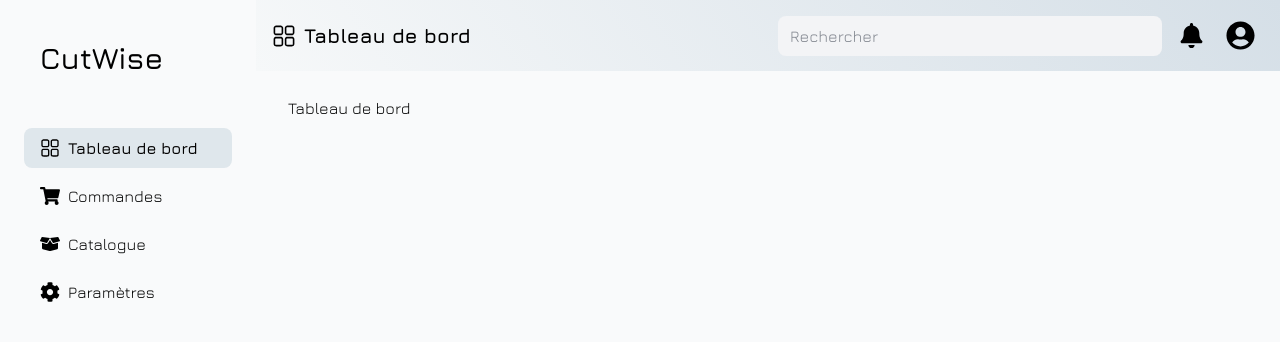
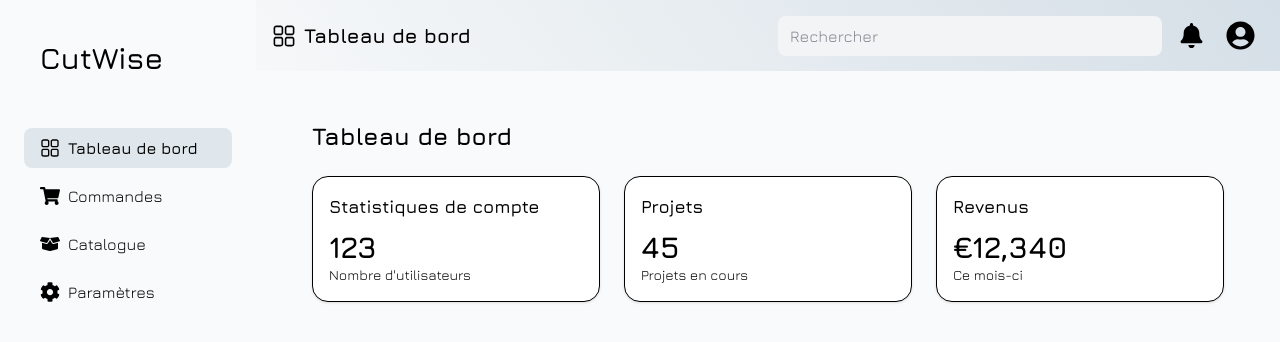
Before and after one commit to cjovignot/cutWise, a React (Vite) app in the folder frontend/: page / in a window 1280 px wide. Shown: the top 342 px of the page. Built offline with nearby package versions, Linux system fonts and the light colour scheme.

Commit message:
[v0.5.0] [MAJ] Dashboard cards + traductions

```diff
--- a/frontend/package.json
+++ b/frontend/package.json
@@ -1,7 +1,7 @@
 {
   "name": "frontend",
   "private": true,
-  "version": "0.4.3",
+  "version": "0.4.4",
   "type": "module",
   "scripts": {
     "dev": "vite",
--- a/frontend/src/components/Layout/BottomNavigation.tsx
+++ b/frontend/src/components/Layout/BottomNavigation.tsx
@@ -12,7 +12,7 @@ export default function BottomNavigation({
   const location = useLocation();
 
   const sections = [
-    { label: t("dashboard"), path: "/", icon: <RxDashboard size={20} /> },
+    { label: t("dashboard.title"), path: "/", icon: <RxDashboard size={20} /> },
     { label: t("orders"), path: "/orders", icon: <FaShoppingCart size={20} /> },
     { label: t("catalog"), path: "/catalog", icon: <FaBoxOpen size={20} /> },
     { label: t("settings"), path: "/settings", icon: <FaCog size={20} /> },
--- a/frontend/src/components/Layout/Header.tsx
+++ b/frontend/src/components/Layout/Header.tsx
@@ -3,7 +3,7 @@ import { FaBell, FaUserCircle } from "react-icons/fa";
 import type { IconType } from "react-icons";
 
 interface HeaderProps {
-  pageName?: string;
+  pageName?: object;
   icon?: IconType;
   className?: string;
 }
@@ -23,7 +23,7 @@ export default function Header({
       {/* Colonne 1 : titre avec icône */}
       <h2 className="items-center hidden col-span-3 text-xl font-bold md:flex md:w-full">
         {Icon && <Icon size={24} className="mr-2" />}
-        {t(`${pageName}`)}
+        {t(`${pageName}.title`)}
       </h2>
 
       {/* Colonne 3 : barre de recherche */}
--- a/frontend/src/components/Layout/SideBar.tsx
+++ b/frontend/src/components/Layout/SideBar.tsx
@@ -26,7 +26,7 @@ export default function Sidebar({ className = "" }: { className?: string }) {
             }`}
           >
             {Icon && <Icon size={20} />}
-            {t(page.label)}
+            {t(`${page.label}.title`)}
           </Link>
         );
       })}
--- a/frontend/src/i18n/en.json
+++ b/frontend/src/i18n/en.json
@@ -1,10 +1,35 @@
 {
-  "dashboard": "Dashboard",
-  "orders": "Orders",
-  "catalog": "Catalog",
+  "dashboard": {
+    "title": "Dashboard",
+    "dashboard_cards": {
+      "account_stats": {
+        "title": "Account Statistics",
+        "count_users": "Number of users"
+      },
+      "projects_stats": {
+        "title": "Projects",
+        "onGoingProjects": "Ongoing Projects"
+      },
+      "revenue_stats": {
+        "title": "Revenue",
+        "current_month": "This Month"
+      },
+      "recent_activity": "Recent Activity",
+      "usage_summary": "Usage Summary",
+      "settings_shortcut": "Settings Shortcut"
+    }
+  },
+  "orders": {
+    "title": "Orders"
+  },
+  "catalog": {
+    "title": "Catalog"
+  },
   "users": "Users",
   "projects": "Projects",
-  "settings": "Settings",
+  "settings": {
+    "title": "Settings"
+  },
   "search": "Search",
   "save": "Save",
   "avatar": "Avatar",
--- a/frontend/src/i18n/es.json
+++ b/frontend/src/i18n/es.json
@@ -1,10 +1,35 @@
 {
-  "dashboard": "Tablero",
-  "orders": "Pedidos",
-  "catalog": "Catálogo",
+  "dashboard": {
+    "title": "Tablero",
+    "dashboard_cards": {
+      "account_stats": {
+        "title": "Estadísticas de la cuenta",
+        "count_users": "Número de usuarios"
+      },
+      "projects_stats": {
+        "title": "Proyectos",
+        "onGoingProjects": "Proyectos en curso"
+      },
+      "revenue_stats": {
+        "title": "Ingresos",
+        "current_month": "Este mes"
+      },
+      "recent_activity": "Actividad reciente",
+      "usage_summary": "Resumen de uso",
+      "settings_shortcut": "Acceso directo a la configuración"
+    }
+  },
+  "orders": {
+    "title": "Pedidos"
+  },
+  "catalog": {
+    "title": "Catálogo"
+  },
   "users": "Usuarios",
   "projects": "Proyectos",
-  "settings": "Configuración",
+  "settings": {
+    "title": "Configuración"
+  },
   "search": "Buscar",
   "save": "Guardar",
   "avatar": "Avatar",
--- a/frontend/src/i18n/fr.json
+++ b/frontend/src/i18n/fr.json
@@ -1,10 +1,35 @@
 {
-  "dashboard": "Tableau de bord",
-  "orders": "Commandes",
-  "catalog": "Catalogue",
+  "dashboard": {
+    "title": "Tableau de bord",
+    "dashboard_cards": {
+      "account_stats": {
+        "title": "Statistiques de compte",
+        "count_users": "Nombre d'utilisateurs"
+      },
+      "projects_stats": {
+        "title": "Projets",
+        "onGoingProjects": "Projets en cours"
+      },
+      "revenue_stats": {
+        "title": "Revenus",
+        "current_month": "Ce mois-ci"
+      },
+      "recent_activity": "Activité récente",
+      "usage_summary": "Résumé d'utilisation",
+      "settings_shortcut": "Raccourci vers les paramètres"
+    }
+  },
+  "orders": {
+    "title": "Commandes"
+  },
+  "catalog": {
+    "title": "Catalogue"
+  },
   "users": "Utilisateurs",
   "projects": "Projets",
-  "settings": "Paramètres",
+  "settings": {
+    "title": "Paramètres"
+  },
   "search": "Rechercher",
   "save": "Sauvegarder",
   "avatar": "Avatar",
--- a/frontend/src/i18n/it.json
+++ b/frontend/src/i18n/it.json
@@ -1,10 +1,35 @@
 {
-  "dashboard": "Cruscotto",
-  "orders": "Ordini",
-  "catalog": "Catalogo",
+  "dashboard": {
+    "title": "Cruscotto",
+    "dashboard_cards": {
+      "account_stats": {
+        "title": "Statistiche dell'account",
+        "count_users": "Numero di utenti"
+      },
+      "projects_stats": {
+        "title": "Progetti",
+        "onGoingProjects": "Progetti in corso"
+      },
+      "revenue_stats": {
+        "title": "Entrate",
+        "current_month": "Questo mese"
+      },
+      "recent_activity": "Attività recente",
+      "usage_summary": "Riepilogo utilizzo",
+      "settings_shortcut": "Scorciatoia alle impostazioni"
+    }
+  },
+  "orders": {
+    "title": "Ordini"
+  },
+  "catalog": {
+    "title": "Catalogo"
+  },
   "users": "Utenti",
   "projects": "Progetti",
-  "settings": "Impostazioni",
+  "settings": {
+    "title": "Impostazioni"
+  },
   "search": "Cerca",
   "save": "Salva",
   "avatar": "Avatar",
--- a/frontend/src/pages/Catalog.tsx
+++ b/frontend/src/pages/Catalog.tsx
@@ -2,11 +2,11 @@
 import { useTranslation } from "react-i18next";
 
 export default function Catalog() {
-// { user }: CatalogProps
+  // { user }: CatalogProps
   const { t } = useTranslation();
   return (
     <>
-      <h2>{t("catalog")}</h2>
+      <h2>{t("catalog.title")}</h2>
     </>
   );
 }
--- a/frontend/src/pages/Dashboard.tsx
+++ b/frontend/src/pages/Dashboard.tsx
@@ -1,13 +1,74 @@
-// import type { DashboardProps } from "../types/Globals/Pages";
 import { useTranslation } from "react-i18next";
 
+function Card({ children }: { children: React.ReactNode }) {
+  return (
+    <div className="p-4 bg-white border shadow rounded-2xl">{children}</div>
+  );
+}
+
+function CardHeader({ children }: { children: React.ReactNode }) {
+  return <div className="mb-2">{children}</div>;
+}
+
+function CardTitle({ children }: { children: React.ReactNode }) {
+  return <h3 className="text-lg font-semibold">{children}</h3>;
+}
+
+function CardContent({ children }: { children: React.ReactNode }) {
+  return <div className="text-sm">{children}</div>;
+}
+
 export default function Dashboard() {
-// { user }: DashboardProps
   const { t } = useTranslation();
 
   return (
-    <>
-      <h2>{t("dashboard")}</h2>
-    </>
+    <div className="p-6">
+      <h2 className="mb-6 text-2xl font-bold">{t("dashboard.title")}</h2>
+
+      {/* Grid responsive */}
+      <div className="grid grid-cols-1 gap-6 md:grid-cols-2 lg:grid-cols-3">
+        <Card>
+          <CardHeader>
+            <CardTitle>
+              {t("dashboard.dashboard_cards.account_stats.title")}
+            </CardTitle>
+          </CardHeader>
+          <CardContent>
+            <p className="text-3xl font-bold">123</p>
+            <p className="text-muted-foreground">
+              {t("dashboard.dashboard_cards.account_stats.count_users")}
+            </p>
+          </CardContent>
+        </Card>
+
+        <Card>
+          <CardHeader>
+            <CardTitle>
+              {t("dashboard.dashboard_cards.projects_stats.title")}
+            </CardTitle>
+          </CardHeader>
+          <CardContent>
+            <p className="text-3xl font-bold">45</p>
+            <p className="text-muted-foreground">
+              {t("dashboard.dashboard_cards.projects_stats.onGoingProjects")}
+            </p>
+          </CardContent>
+        </Card>
+
+        <Card>
+          <CardHeader>
+            <CardTitle>
+              {t("dashboard.dashboard_cards.revenue_stats.title")}
+            </CardTitle>
+          </CardHeader>
+          <CardContent>
+            <p className="text-3xl font-bold">€12,340</p>
+            <p className="text-muted-foreground">
+              {t("dashboard.dashboard_cards.revenue_stats.current_month")}
+            </p>
+          </CardContent>
+        </Card>
+      </div>
+    </div>
   );
 }
--- a/frontend/src/pages/Orders.tsx
+++ b/frontend/src/pages/Orders.tsx
@@ -4,7 +4,7 @@ export default function Orders() {
   const { t } = useTranslation();
   return (
     <>
-      <h2>{t("orders")}</h2>
+      <h2>{t("orders.title")}</h2>
     </>
   );
 }
--- a/frontend/src/pages/Settings.tsx
+++ b/frontend/src/pages/Settings.tsx
@@ -225,7 +225,7 @@ export default function Settings({ user }: SettingsProps) {
               }
               countryCode={lang.countryCode}
               svg
-              className={`rounded-lg border-2 transition-all duration-200`}
+              className={`rounded-lg border-2 transition-all duration-200 hover:cursor-pointer`}
               style={{
                 width: "auto",
                 height: "32px",
```
Also changed, not shown: 1 other file (tests, documents, lock files or other folders).
